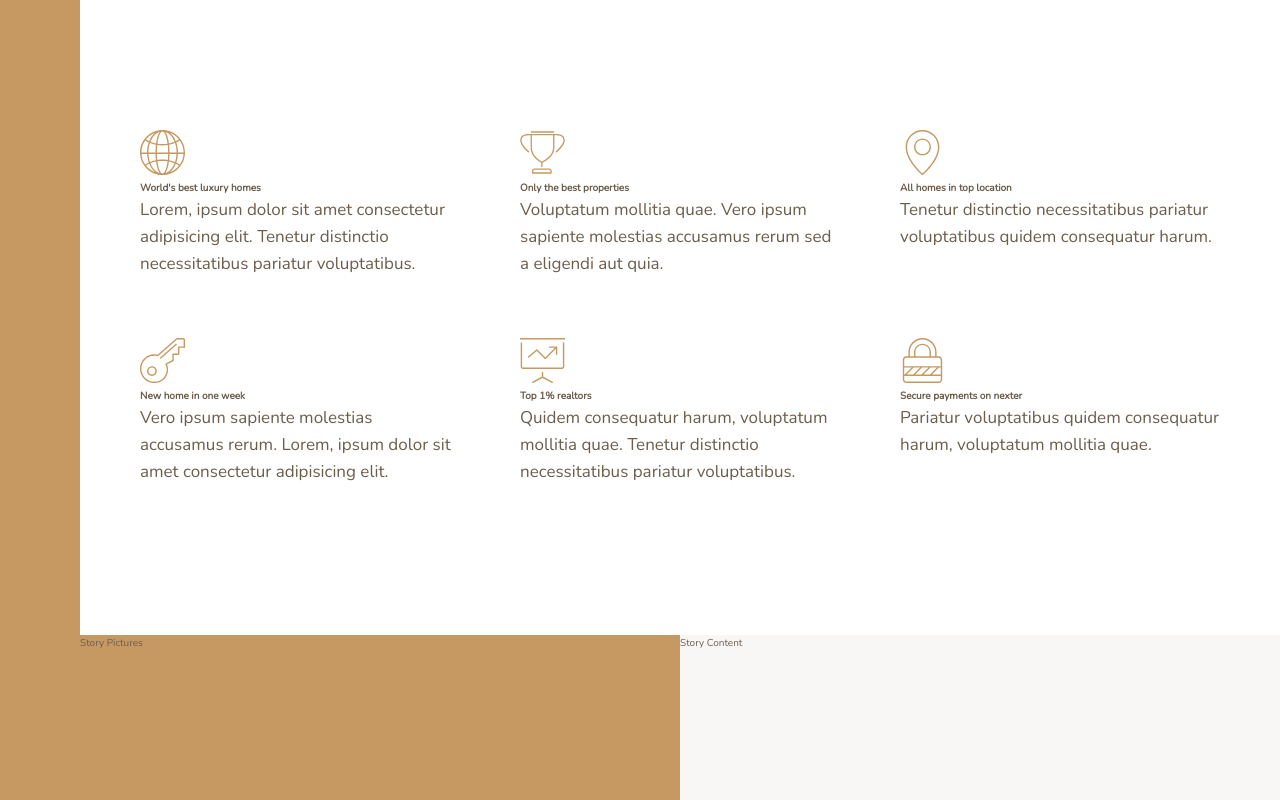
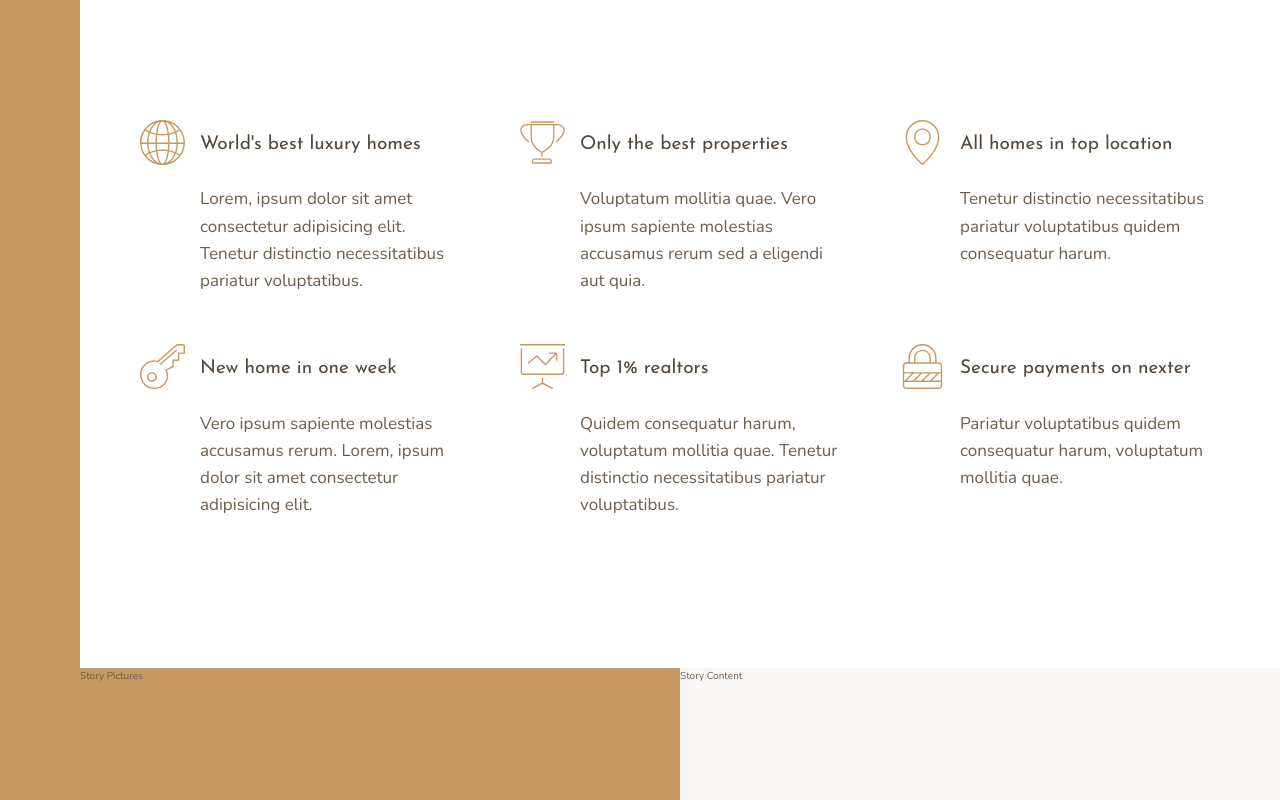
Before and after one commit to bijay-ps/nexter, a website: page index.html in a window 1280 px wide. Shown: the part 660-1460 px from the top of the page. Drawn offline with nearby package versions, Linux system fonts and the light colour scheme.

Commit message:
Completed feature section

```diff
--- a/index.html
+++ b/index.html
@@ -15,9 +15,9 @@
         <div class="sidebar">
             SIDEBAR
         </div>
-        <div class="header">
+        <header class="header">
             HEADER
-        </div>
+        </header>
         <div class="realtors">
             Top 3 realtors
         </div>
@@ -26,7 +26,7 @@
                 <svg class="feature__icon">
                     <use xlink:href="img/sprite.svg#icon-global"></use>
                 </svg>
-                <h4 class="heading-4">World's best luxury homes</h4>
+                <h4 class="heading-4 heading-4--dark">World's best luxury homes</h4>
                 <p class="feature__text">
                     Lorem, ipsum dolor sit amet consectetur adipisicing elit. Tenetur distinctio necessitatibus pariatur voluptatibus.
                 </p>
@@ -35,7 +35,7 @@
                 <svg class="feature__icon">
                     <use xlink:href="img/sprite.svg#icon-trophy"></use>
                 </svg>
-                <h4 class="heading-4">Only the best properties</h4>
+                <h4 class="heading-4 heading-4--dark">Only the best properties</h4>
                 <p class="feature__text">
                     Voluptatum mollitia quae. Vero ipsum sapiente molestias accusamus rerum sed a eligendi aut quia.
                 </p>
@@ -44,7 +44,7 @@
                 <svg class="feature__icon">
                     <use xlink:href="img/sprite.svg#icon-map-pin"></use>
                 </svg>
-                <h4 class="heading-4">All homes in top location</h4>
+                <h4 class="heading-4 heading-4--dark">All homes in top location</h4>
                 <p class="feature__text">
                     Tenetur distinctio necessitatibus pariatur voluptatibus quidem consequatur harum.
                 </p>
@@ -53,7 +53,7 @@
                 <svg class="feature__icon">
                     <use xlink:href="img/sprite.svg#icon-key"></use>
                 </svg>
-                <h4 class="heading-4">New home in one week</h4>
+                <h4 class="heading-4 heading-4--dark">New home in one week</h4>
                 <p class="feature__text">
                     Vero ipsum sapiente molestias accusamus rerum. Lorem, ipsum dolor sit amet consectetur adipisicing elit.
                 </p>
@@ -62,7 +62,7 @@
                 <svg class="feature__icon">
                     <use xlink:href="img/sprite.svg#icon-presentation"></use>
                 </svg>
-                <h4 class="heading-4">Top 1% realtors</h4>
+                <h4 class="heading-4 heading-4--dark">Top 1% realtors</h4>
                 <p class="feature__text">
                     Quidem consequatur harum, voluptatum mollitia quae. Tenetur distinctio necessitatibus pariatur voluptatibus.
                 </p>
@@ -71,7 +71,7 @@
                 <svg class="feature__icon">
                     <use xlink:href="img/sprite.svg#icon-lock"></use>
                 </svg>
-                <h4 class="heading-4">Secure payments on nexter</h4>
+                <h4 class="heading-4 heading-4--dark">Secure payments on nexter</h4>
                 <p class="feature__text">
                     Pariatur voluptatibus quidem consequatur harum, voluptatum mollitia quae.
                 </p>
--- a/sass/_base.scss
+++ b/sass/_base.scss
@@ -37,7 +37,5 @@ body {
 .container {
   display: grid;
   grid-template-rows: 80vh min-content 40vw repeat(3, min-content);
-  grid-template-columns: [sidebar-start] 8rem [sidebar-end full-start] minmax(6rem, 1fr) [center-start]
-                         repeat(8, [col-start] minmax(min-content, 14rem) [col-end]) [center-end] minmax(6rem, 1fr) [full-end];
-
+  grid-template-columns: [sidebar-start] 8rem [sidebar-end full-start] minmax(6rem, 1fr) [center-start] repeat(8, [col-start] minmax(min-content, 14rem) [col-end]) [center-end] minmax(6rem, 1fr) [full-end];
 }
--- a/sass/_features.scss
+++ b/sass/_features.scss
@@ -3,15 +3,23 @@
 
   margin: 15rem 0;
   display: grid;
-  grid-template-columns: repeat(3, 1fr);
+  grid-template-columns: repeat(auto-fit, minmax(25rem, 1fr));
   grid-gap: 6rem;
+  align-items: start;
 }
 
 .feature {
+  display: grid;
+  grid-template-columns: min-content 1fr;
+  grid-column-gap: 1.5rem;
+  grid-row-gap: 2.5rem;
+
   &__icon {
     fill: $color-primary;
     width: 4.5rem;
     height: 4.5rem;
+    grid-row: 1 / span 2;
+    transform: translateY(-1rem);
   }
 
   &__text {
--- a/sass/_typography.scss
+++ b/sass/_typography.scss
@@ -0,0 +1,24 @@
+%heading {
+  font-family: $font-display;
+  font-weight: 400;
+}
+
+.heading-1 {
+  @extend %heading;
+}
+
+.heading-2 {
+  @extend %heading;
+}
+
+.heading-3 {
+  @extend %heading;
+}
+
+.heading-4 {
+  @extend %heading;
+  font-size: 1.9rem;
+
+  &--light { color: $color-grey-light-1 }
+  &--dark { color: $color-grey-dark-1 }
+}
```
Also changed, not shown: css/style.css, 1 other file.
